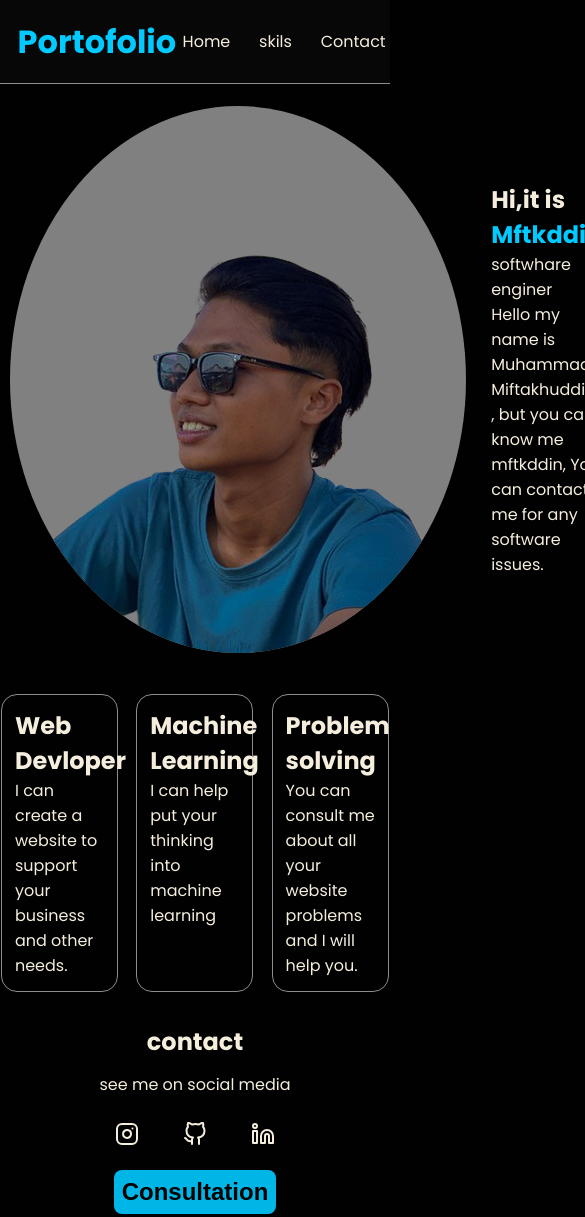
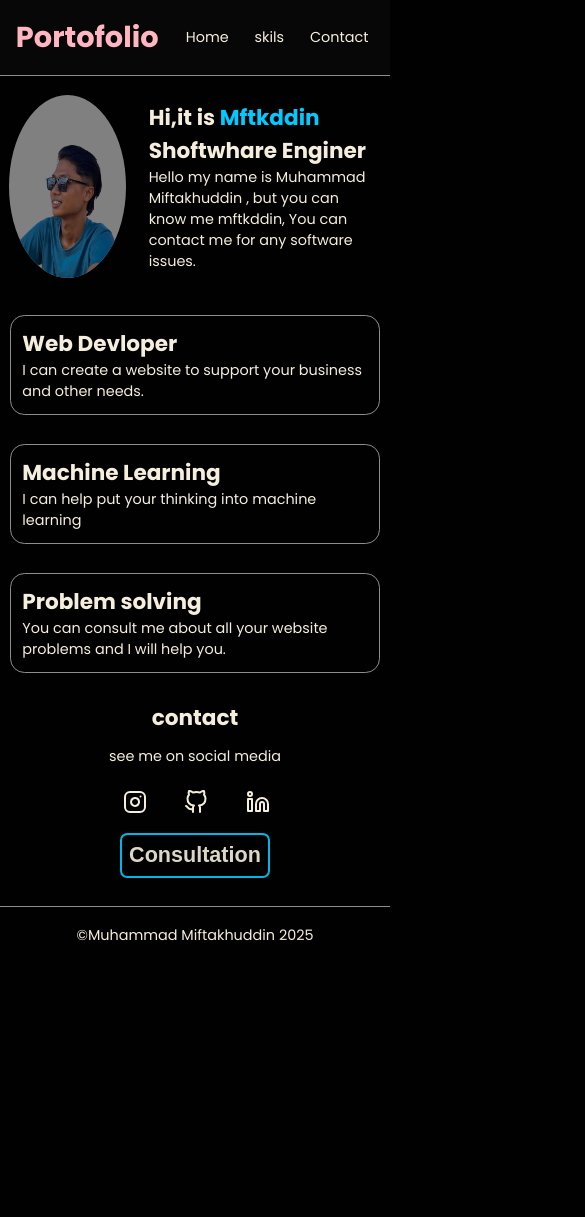
Before and after one commit to mftkddin/landing-semantic-responsive, a website built with Vite: page index.html in a window 390 px wide. Shown: the top 1217 px of the page, 585 px wide, since content can reach past the window. After the commit the page ends 964 px from the top, so only its background shows below. Built offline with nearby package versions, Linux system fonts and the light colour scheme.

Commit message:
memgubah website menjadi responsive

```diff
--- a/index.html
+++ b/index.html
@@ -34,7 +34,7 @@
         <img src="src/img/hero.png" alt="my-photo" />
         <div class="intro">
           <h1>Hi,it is <span>Mftkddin</span></h1>
-          <p class="animation">softwhare enginer</p>
+          <h2 class="animation">Shoftwhare Enginer</h2>
           <p>
             Hello my name is Muhammad Miftakhuddin , but you can know me
             mftkddin, You can contact me for any software issues.
--- a/src/style.css
+++ b/src/style.css
@@ -47,7 +47,7 @@ body {
 
 .header .navbar a::before {
   content: "";
-  background: var(--primary);
+  border: 0.1rem solid var(--primary);
   inset: 0;
   position: absolute;
   z-index: 0;
@@ -60,7 +60,7 @@ body {
   z-index: 1;
 }
 .header .navbar a:hover span {
-  color: var(--bg);
+  color: var(--primary);
 }
 .header .navbar a:hover::before {
   transform: scaleX(1);
@@ -90,17 +90,13 @@ body {
   color: var(--primary);
 }
 .home .intro .animation {
-  transition: 1s;
+  width: fit-content;
+  animation: typing 0.7s infinite;
 }
-.home .intro .animation:hover {
-  color: blue;
-}
-@keyframes tes {
-  0% {
-    transform: scaleX(0);
-  }
-  100% {
-    transform: scaleX(1);
+
+@keyframes typing {
+  to {
+    border-right: 0.1rem solid var(--font);
   }
 }
 /* home end */
@@ -119,6 +115,7 @@ body {
   margin: 2rem auto;
   width: 30vw;
   transition: 0.6s linear;
+  cursor: pointer;
 }
 
 .skils div:hover {
@@ -152,16 +149,18 @@ body {
 .contact .button {
   font-size: 1.5rem;
   padding: 0.5rem;
-  color: #010101;
-  background-color: var(--primary);
+  color: var(--font);
+  background-color: transparent;
   font-weight: 900;
   border-radius: 0.5rem;
   transition: 0.5s linear;
   opacity: 0.9;
+  border: 0.2rem solid var(--primary);
 }
 .contact .button:hover {
-  box-shadow: 2px 2px 5px var(--primary);
-  opacity: 1;
+  box-shadow: 2px 2px 5px var(--font);
+  color: var(--primary);
+  border: 0.2rem solid var(--font);
 }
 /* contact end */
 
@@ -174,3 +173,32 @@ footer {
   border-top: 1px solid var(--line);
   height: 4rem;
 }
+
+/* responsive */
+
+/* tablet */
+@media (max-width: 768px) {
+  .header H1 {
+    color: crimson;
+  }
+  html {
+    font-size: 90%;
+  }
+  .home img {
+    width: 30%;
+  }
+}
+
+/* mobile */
+@media (max-width: 450px) {
+  .header H1 {
+    color: lightpink;
+  }
+  .skils {
+    display: block;
+    margin: 0 auto;
+  }
+  .skils div {
+    width: 95vw;
+  }
+}
```
